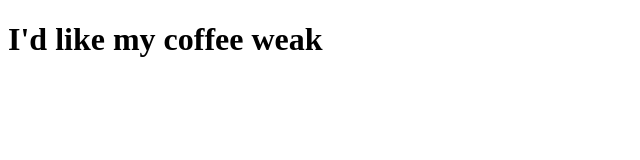
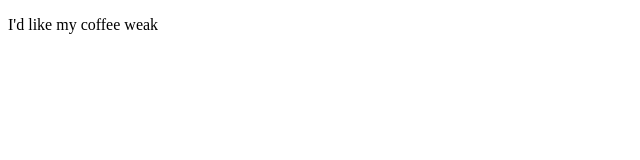
Before and after one commit to izawahs/izawahs.github.io, a plain HTML site: page index.html in a window 1280 px wide. Shown: the whole page, without its empty margins (0-640 px from the left). Drawn offline with Linux system fonts and the light colour scheme.

Commit message:
Update index.html

```diff
--- a/index.html
+++ b/index.html
@@ -4,6 +4,6 @@
     <title>izawahs</title>
   </head>
   <body>
-    <h1>I'd like my coffee weak</h1>
+    <p>I'd like my coffee weak</p>
   </body>
 </html>
```
